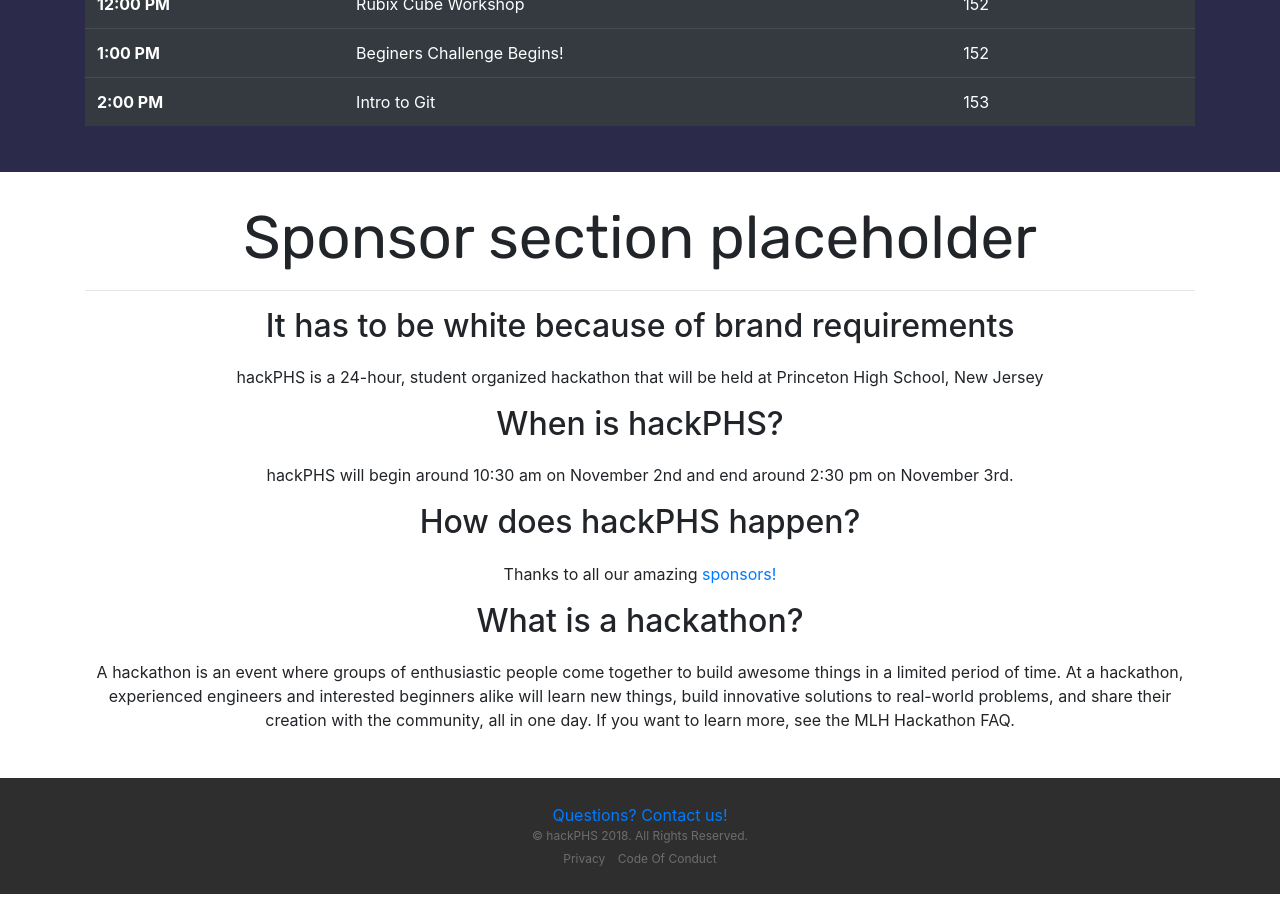
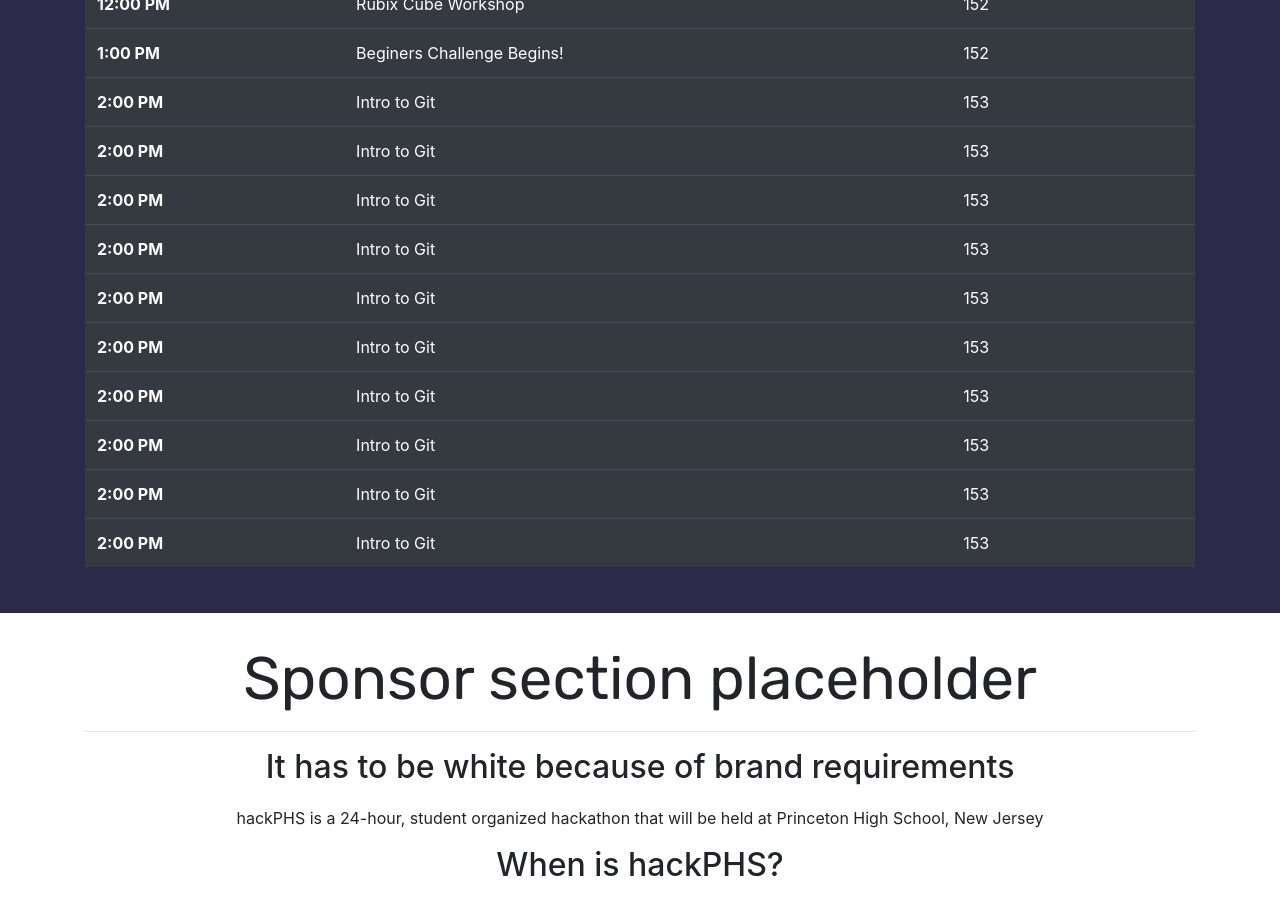
Before and after one commit to hackPrincetonHS/hackPHS-2019, a plain HTML site: page index.html in a window 1280 px wide. Shown: the part 2640-3541 px from the top of the page. Drawn offline with nearby package versions, Linux system fonts and the light colour scheme.

```diff
--- a/index.html
+++ b/index.html
@@ -270,6 +270,51 @@
           <td>Intro to Git</td>
           <td>153</td>
         </tr>
+        <tr>
+          <th scope="row">2:00 PM</th>
+          <td>Intro to Git</td>
+          <td>153</td>
+        </tr>
+        <tr>
+          <th scope="row">2:00 PM</th>
+          <td>Intro to Git</td>
+          <td>153</td>
+        </tr>
+        <tr>
+          <th scope="row">2:00 PM</th>
+          <td>Intro to Git</td>
+          <td>153</td>
+        </tr>
+        <tr>
+          <th scope="row">2:00 PM</th>
+          <td>Intro to Git</td>
+          <td>153</td>
+        </tr>
+        <tr>
+          <th scope="row">2:00 PM</th>
+          <td>Intro to Git</td>
+          <td>153</td>
+        </tr>
+        <tr>
+          <th scope="row">2:00 PM</th>
+          <td>Intro to Git</td>
+          <td>153</td>
+        </tr>
+        <tr>
+          <th scope="row">2:00 PM</th>
+          <td>Intro to Git</td>
+          <td>153</td>
+        </tr>
+        <tr>
+          <th scope="row">2:00 PM</th>
+          <td>Intro to Git</td>
+          <td>153</td>
+        </tr>
+        <tr>
+          <th scope="row">2:00 PM</th>
+          <td>Intro to Git</td>
+          <td>153</td>
+        </tr>
       </tbody>
     </table>
   </div>
```
